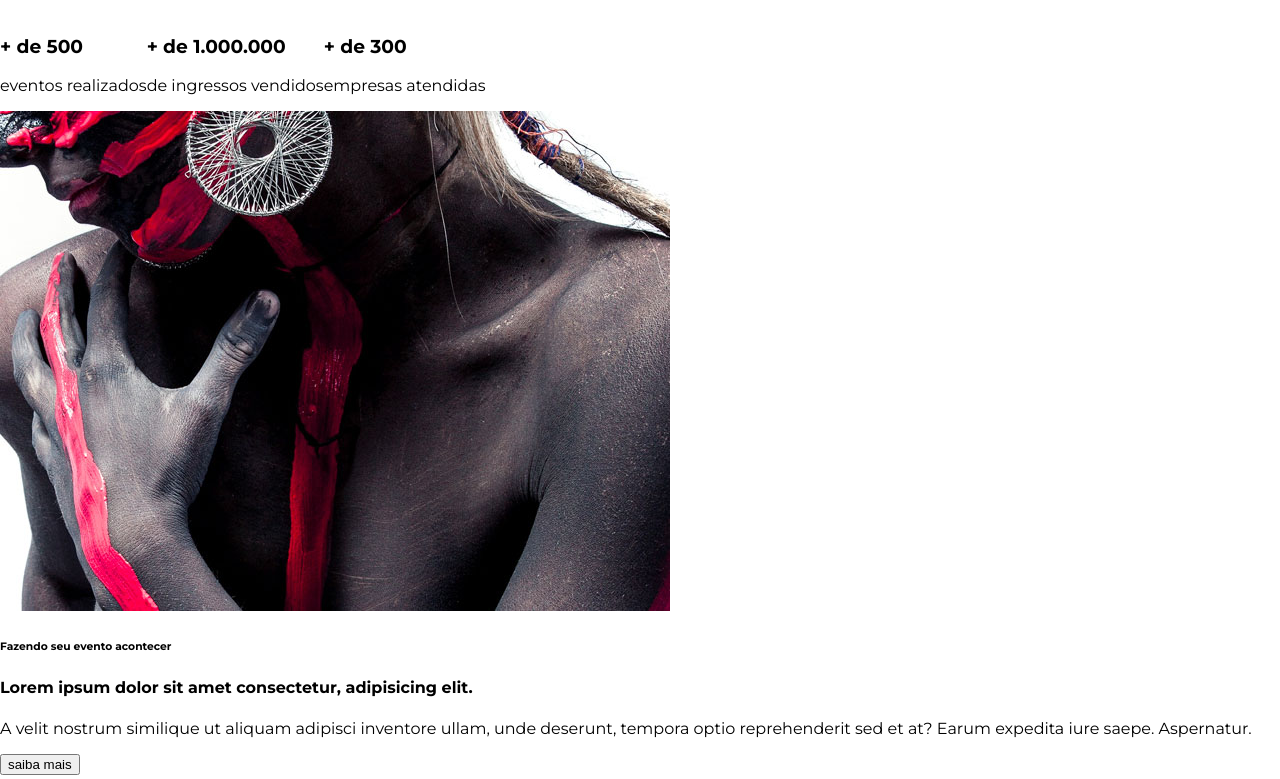
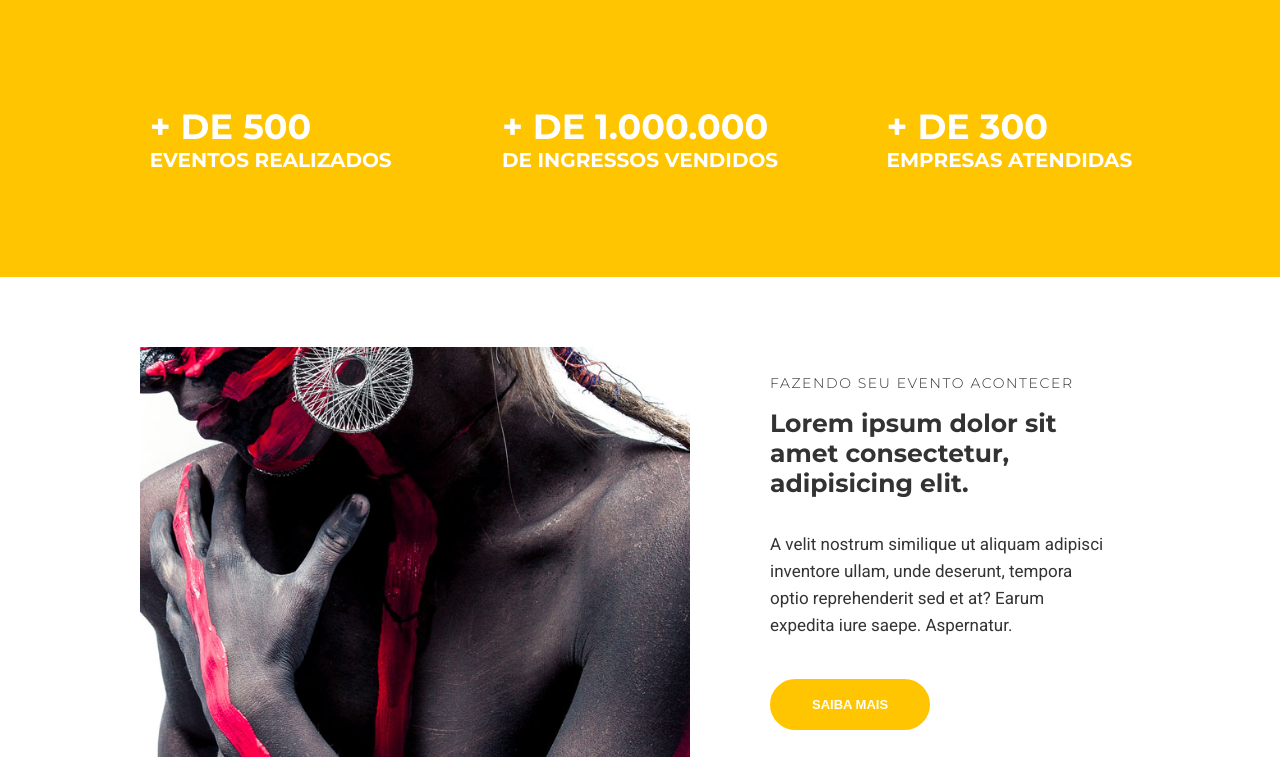
Before and after one commit to jpablodavid/studion, a website: page src/index.html in a window 1280 px wide. Shown: the part 800-1579 px from the top of the page. Drawn offline with Linux system fonts and the light colour scheme.

Commit message:
feat(institutional):css institutional

```diff
--- a/src/index.html
+++ b/src/index.html
@@ -4,12 +4,13 @@
     <meta charset="UTF-8">
     <meta http-equiv="X-UA-Compatible" content="IE=edge">
     <meta name="viewport" content="width=device-width, initial-scale=1.0">
-    <link rel="stylesheet" href="style.css">
+    <link rel="stylesheet" href="./style.css">
     <title>Studion</title>
 </head>
 
 <body>
     <nav class="navbar">
+        <div class="container navbar__container">
             <h1 class="logo-studion">
                 Studi<span class="copy--primary">on</span>
                 <span class="logo-studion__subtitle">Eventos</span>
@@ -22,6 +23,7 @@
                 <li><a href="#depoimentos">Depoimentos</a></li>
                 <li><a href="#contatos">Contatos</a></li>
             </ul>
+        </div>
     </nav>
 
     <header>
@@ -40,17 +42,32 @@
     </header>
 
     <main>
-        <section>
-            <ul>
-                <li><h3>+ de 500 </h3>eventos realizados</li>
-                <li><h3>+ de 1.000.000 </h3>de ingressos vendidos</li>
-                <li><h3>+ de 300 </h3>empresas atendidas</li>
+        <section id="counter">
+            <ul class="container counter__container">
+                <li>
+                    <h3>
+                        + de 500
+                        <small>eventos realizados</small>
+                     </h3>
+                </li>
+                <li>
+                    <h3>
+                        + de 1.000.000
+                        <small>de ingressos vendidos</small>
+                    </h3>
+                </li>
+                <li>
+                    <h3>
+                        + de 300
+                        <small>empresas atendidas</small>
+                    </h3>
+                </li>
             </ul>
         </section>
 
-        <section>
-            <div>
-                <img src="./images/institutional.jpg" alt="">
+        <section class="container institutional">
+            <img class="institutional__image" src="./images/institutional.jpg" alt="Studion institutional">
+            <div class="institutional__copy">
                 <h6> Fazendo seu evento acontecer</h6>
 
                 <h4>Lorem ipsum dolor sit amet consectetur, adipisicing elit.
@@ -60,7 +77,7 @@
                 A velit nostrum similique ut aliquam adipisci inventore ullam, unde deserunt, tempora optio reprehenderit sed et at? Earum expedita iure saepe. Aspernatur.
                 </p>
 
-                <button>saiba mais</button>
+                <button class="btn btn--institutional">saiba mais</button>
             </div>
         </section>
 
--- a/src/style.css
+++ b/src/style.css
@@ -1,4 +1,4 @@
-@import url('https://fonts.googleapis.com/css2?family=Montserrat:wght@300;400;700;900&display=swap');
+@import url('https://fonts.googleapis.com/css2?family=Montserrat:wght@300;400;500;700;900&family=Roboto&display=swap');
 
 * {
     box-sizing: border-box; /*para o padding utilizar o espaço interno e respeite o tamanho do objeto*/
@@ -7,13 +7,26 @@
 :root {
     font-family: 'Montserrat', sans-serif;
     font-size: 16px;
+    --color-copy: #333;
     --color-primary: #ffc500;
     --default-padding: 1rem;
+    color: var(--color-copy);
 }
 
 body {
     margin: 0;
     padding-top: 7.75rem;
+}
+
+header,
+main,
+footer {
+    overflow-x: hidden;
+}
+
+.container {
+    max-width: 1140px;
+    margin: 0 auto;
 }
 
 ul {
@@ -22,42 +35,47 @@ ul {
     padding-left: 0;
 }
 
-.btn {
-    padding: 1rem 2.5rem;
-    border: .125rem solid #fff;
-    border-radius: 5rem;
-    background: unset;
-    font-size: small;
-    font-weight: 700;
-    color: var(--color-primary);
-    text-transform: uppercase;
-    transition: .3s all ease;
-}
-
-.btn:hover,
-.btn:active,
-.btn:focus {
-    border-color: var(--color-primary);
-    background: var(--color-primary);
+.navbar {
+    position: fixed;
+    z-index: 1;
+    top: 0;
+    left: 0;
+    width: 100%;
+    background-color: #000;
     color: #fff;
 }
 
-
-.navbar {
-    position: fixed;
-    z-index: 1;
+.navbar__container {
     display: grid;
     grid-template-columns: 1fr 9fr;
     align-items: center;
-    top: 0;
-    left: 0;
 
     width: 100vm;
     height: 7.75rem;
     padding: 0 1rem;
+}
 
-    background-color: #000;
+.navbar__links {
+    /*display: none;*/
+    justify-self: end;
+
+}
+
+.navbar__links li {
+    font-size: .875rem;
+    margin-right: 3rem;
+    text-transform: uppercase;
+
+}
+
+.navbar__links a {
+    font-weight: 300;
     color: #fff;
+    text-decoration: none;
+}
+
+.navbar__links a:hover {
+    color: var(--color-primary);
 }
 
 .logo-studion {
@@ -76,28 +94,6 @@ ul {
     font-size: .875rem;
     font-weight: 300;
 
-}
-
-.navbar__links {
-    justify-self: end;
-
-}
-
-.navbar__links li {
-    font-size: .875rem;
-    margin-right: 0.625rem;
-    text-transform: uppercase;
-
-}
-
-.navbar__links a {
-    font-weight: 300;
-    color: #fff;
-    text-decoration: none;
-}
-
-.navbar__links a:hover {
-    color: var(--color-primary);
 }
 
 #slider {
@@ -138,3 +134,89 @@ ul {
 .slide__copy h2 span {
     display: block;
 }
+
+.btn {
+    padding: 1rem 2.5rem;
+    border: .125rem solid #fff;
+    border-radius: 5rem;
+    background: unset;
+    font-size: small;
+    font-weight: 700;
+    color: var(--color-primary);
+    text-transform: uppercase;
+    transition: .3s all ease;
+}
+
+.btn:hover,
+.btn:active,
+.btn:focus,
+.btn--institutional {
+    border-color: var(--color-primary);
+    background: var(--color-primary);
+    color: #fff;
+}
+
+#counter {
+    background-color: var(--color-primary);
+    color: #fff;
+    text-transform: uppercase;
+}
+
+.counter__container {
+    display: grid;
+    grid-template-columns: repeat(auto-fill, minmax(300px, 1fr));
+    place-items: center;
+    padding: 4.375rem 1rem;
+}
+
+.counter__container h3 {
+    font-size: 2.1875rem;
+}
+
+.counter__container h3 small {
+    display: block;
+    font-size: 1.25rem;
+}
+
+.institutional {
+    display: grid;
+    grid-template-columns: auto auto;
+    gap: 3.125rem;
+    align-items: center;
+    padding: 4.375rem;
+}
+
+.institutional__copy {
+    padding: 0 1.875rem;
+}
+
+.institutional__image {
+    max-width: 550px;
+}
+
+.institutional__copy h6 {
+    font-size: .875rem;
+    font-weight: 300;
+    letter-spacing: .1rem;
+    text-transform: uppercase;
+    margin: 0;
+}
+
+.institutional__copy h4 {
+    font-size: 1.5625rem;
+    margin-top: 1rem;
+}
+
+.institutional p {
+    font-family: 'Roboto', sans-serif;
+    font-size: 1.0625rem;
+    line-height: 1.6875rem;
+
+    margin-bottom: 0;
+    margin-bottom: 2.5rem;
+}
+
+.btn--institutional:hover {
+    color: var(--color-copy);
+    background: unset;
+}
```
Lines whose indentation alone changed are shown as unchanged.
